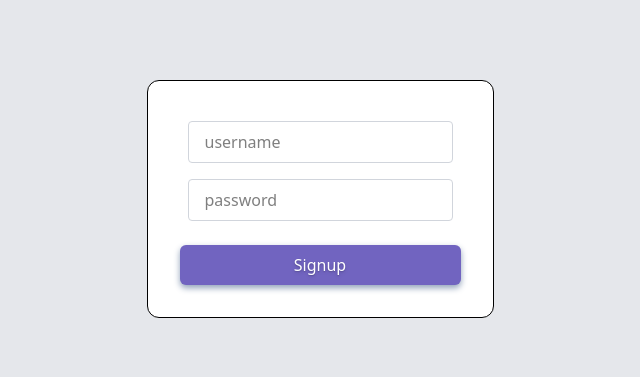
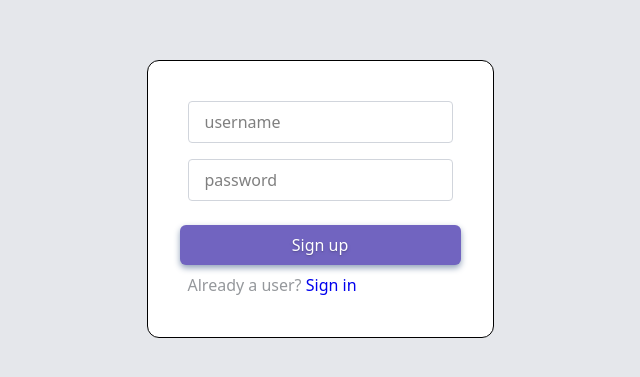
Before and after one commit to harshjindal13/brainly-fe-f, a React (Vite) app: page /signup in a window 1280 px wide. Shown: the part 201-578 px from the top of the page, without its empty margins (320-960 px from the left). Built offline with nearby package versions, Linux system fonts and the light colour scheme.

Commit message:
add direct to sign in page for existing users

```diff
--- a/src/pages/Signup.tsx
+++ b/src/pages/Signup.tsx
@@ -1,7 +1,7 @@
 import { useMutation } from "@tanstack/react-query";
 import { useForm } from "react-hook-form";
 import { zodResolver } from "@hookform/resolvers/zod"; // connects Zod validation to react-hook-form.
-import { useNavigate } from "react-router";
+import { useNavigate, Link } from "react-router";
 
 import { Button } from "../components/Button";
 import { Input } from "../components/Input";
@@ -104,8 +104,15 @@ export const Signup = () => {
             fullWidth
             loading={signupMutation.isPending}
           >
-            Signup
+            Sign up
           </Button>
+        </div>
+
+        <div className="text-gray-dark text-md mx-2 py-2">
+          Already a user?{" "}
+          <Link to="/Signin" className="text-blue-link">
+            Sign in
+          </Link>
         </div>
       </form>
 
```
